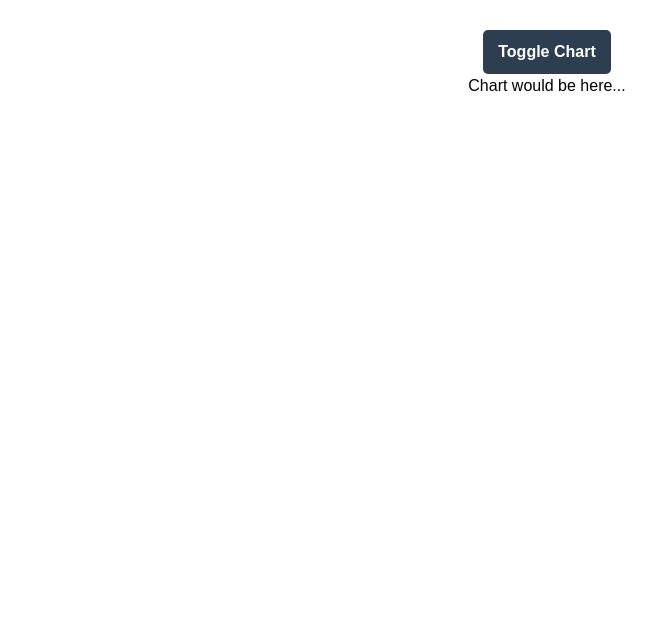
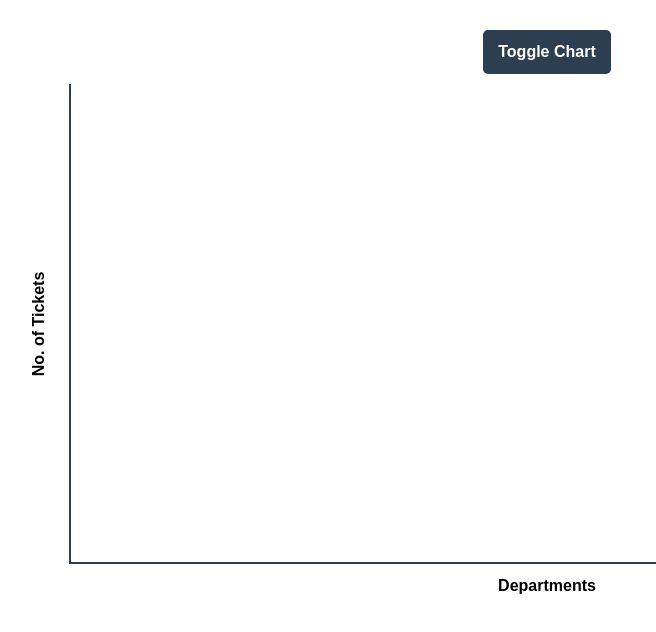
Before and after one commit to bharatramesh2601/barchart, a Next.js app: page / in a window 1280 px wide. Both pictures are taken after a click on the button "Toggle Chart". Shown: the top 632 px of the page, without its empty margins (93-749 px from the left). Built offline with nearby package versions, Linux system fonts and the light colour scheme.

Commit message:
fixed the style for the skeleton of the chart

```diff
--- a/src/app/barChart.tsx
+++ b/src/app/barChart.tsx
@@ -1,7 +1,9 @@
-const BarChart = () => {
+const BarChart = ({ data }) => {
     return (
-        <div>
-            Chart would be here...
+        <div className="chart-container">
+            <div className="chart"></div>
+            <div className="y-axis-label">No. of Tickets</div>
+            <div className="x-axis-label">Departments</div>
         </div>
     )
 }
--- a/src/app/globals.css
+++ b/src/app/globals.css
@@ -25,3 +25,35 @@ body {
 .container button:active {
   transform: scale(0.9);
 }
+
+.chart-container {
+  width: 80%;
+  height: 500px;
+  position: relative;
+  padding: 10px;
+}
+
+.chart {
+  border: 2px solid #2c3e50;
+  border-right: 0;
+  border-top: 0;
+  width: 100%;
+  height: 100%;
+}
+
+.y-axis-label {
+  position: absolute;
+  top: 50%;
+  left: -2%;
+  /* margin-left: -10px; */
+  transform: translateX(-50%) translateY(-50%) rotate(-90deg);
+  font-weight: bold;
+}
+
+.x-axis-label {
+  position: absolute;
+  left: 50%;
+  transform: translateX(-50%);
+  font-weight: bold;
+  margin-top: 10px;
+}
```
